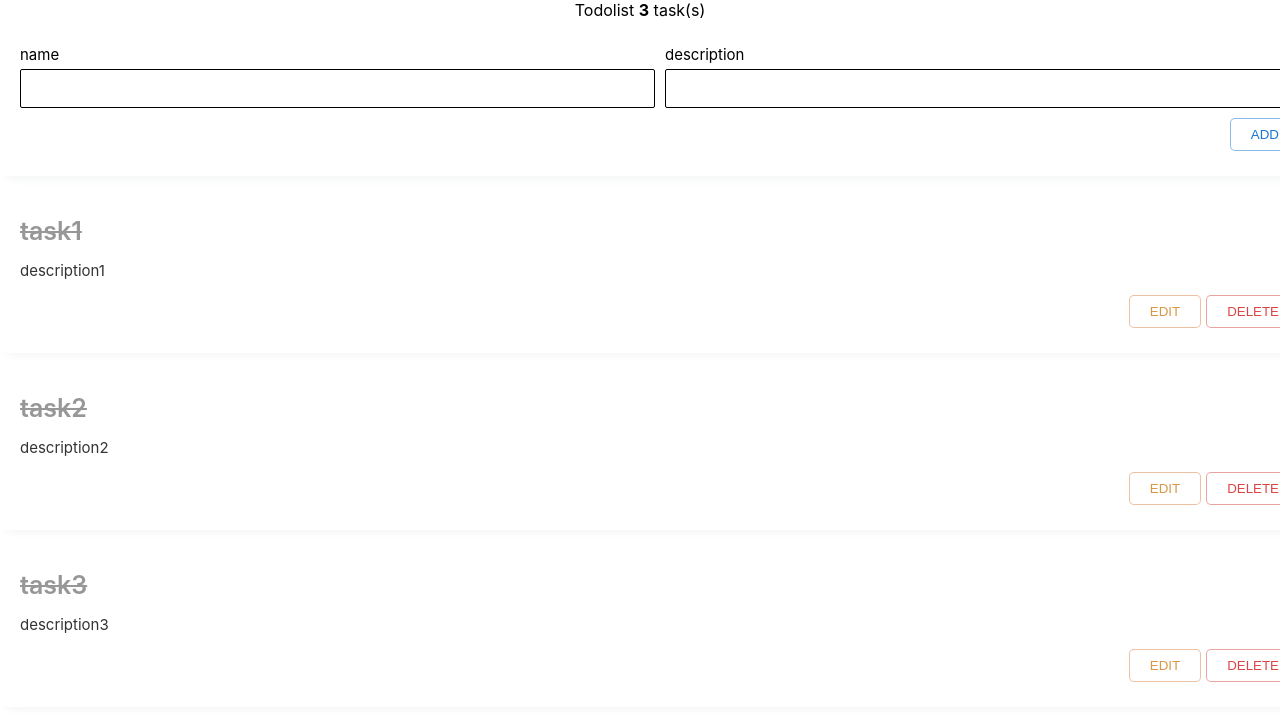
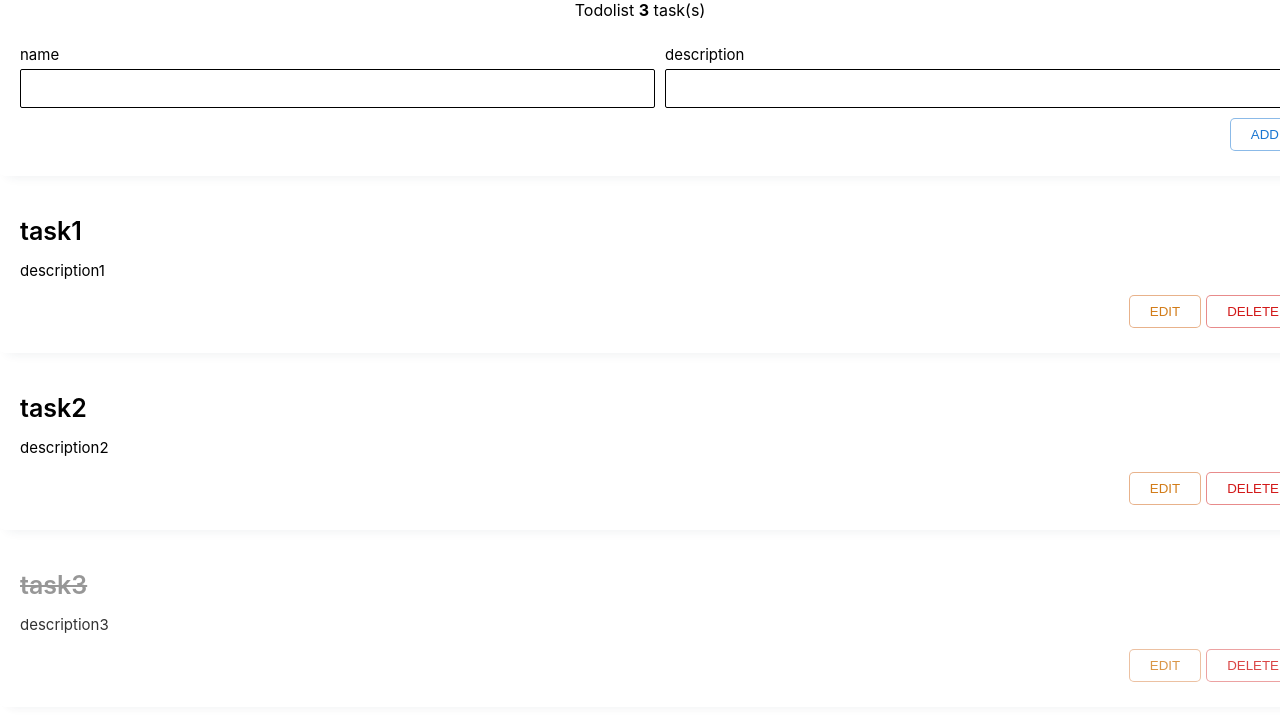
Before and after one commit to PopelinovDanilo/Test_Todo, a React (Create React App) app: page / in a window 1280 px wide. Shown: the top 720 px of the page. Built offline with nearby package versions, Linux system fonts and the light colour scheme.

Commit message:
Move mock data

```diff
--- a/src/App.tsx
+++ b/src/App.tsx
@@ -3,13 +3,7 @@ import { Header } from "./components/Header/Header.tsx";
 import { TodoPanel } from "./components/TodoPanel/TodoPanel.tsx";
 import { TodoList } from "./components/TodoList/TodoList.tsx";
 import './App.module.css';
-
-
-const DEFAULT_TODO_LIST = [
-  { id: 1, name: "task1", description: "description1", checked: "false" },
-  { id: 2, name: "task2", description: "description2", checked: "false" },
-  { id: 3, name: "task3", description: "description3", checked: "true" }
-]
+import { DEFAULT_TODO_LIST } from "./data/mockTodos.ts";
 
 function App() {
   const [todos, setTodos] = React.useState(DEFAULT_TODO_LIST);
@@ -44,7 +38,7 @@ function App() {
   const deleteTodo = (id: Todo['id']) => {
     setTodos(todos.filter((todo) => todo.id !== id));
   };
-  console.log("todos", "setTodos", todos, setTodos);
+
   return (
     <div>
       <Header todoCount={todos.length}></Header>
--- /dev/null
+++ b/src/data/mockTodos.ts
@@ -0,0 +1,6 @@
+
+export const DEFAULT_TODO_LIST = [
+  { id: 1, name: "task1", description: "description1", checked: false },
+  { id: 2, name: "task2", description: "description2", checked: false },
+  { id: 3, name: "task3", description: "description3", checked: true }
+]
```
